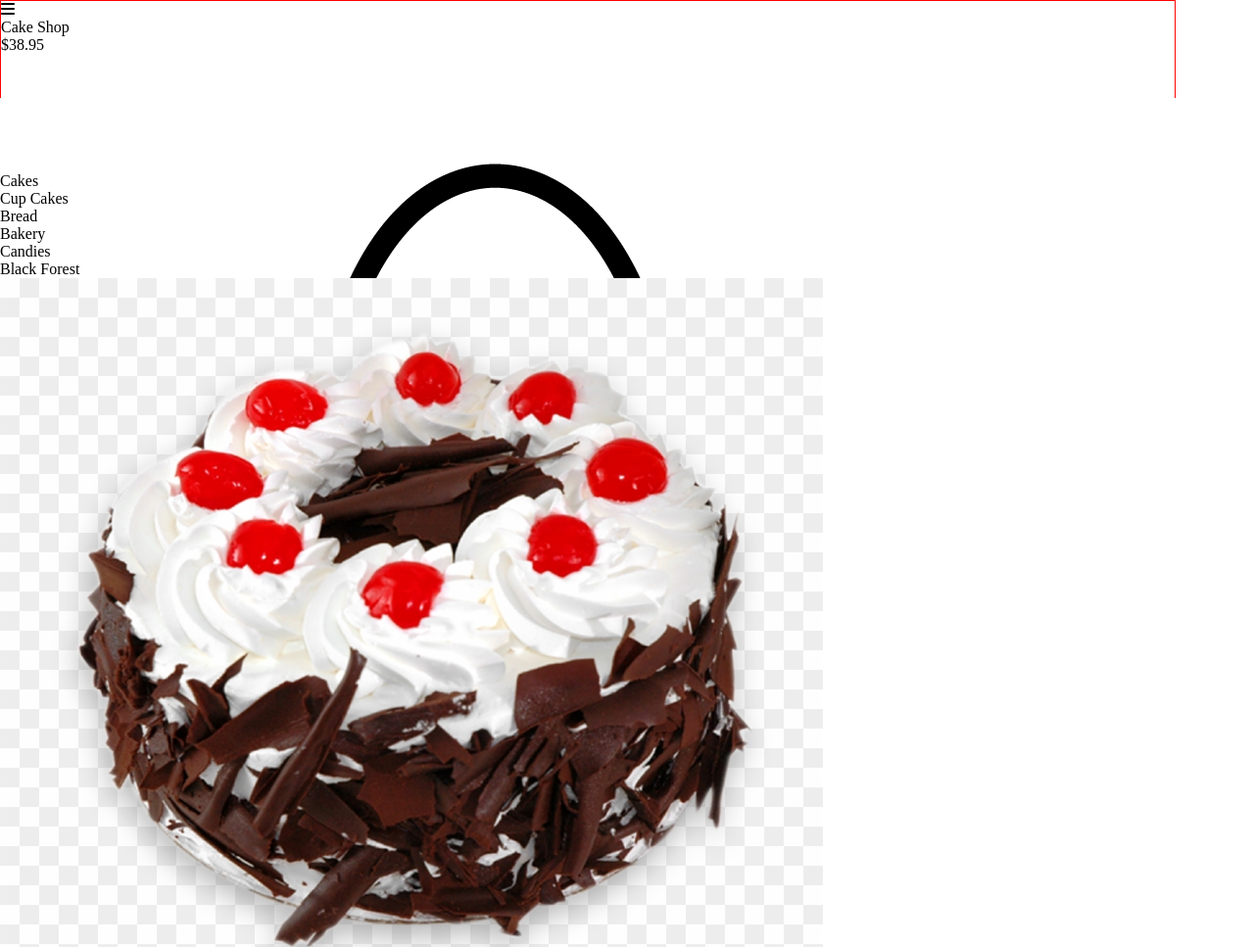
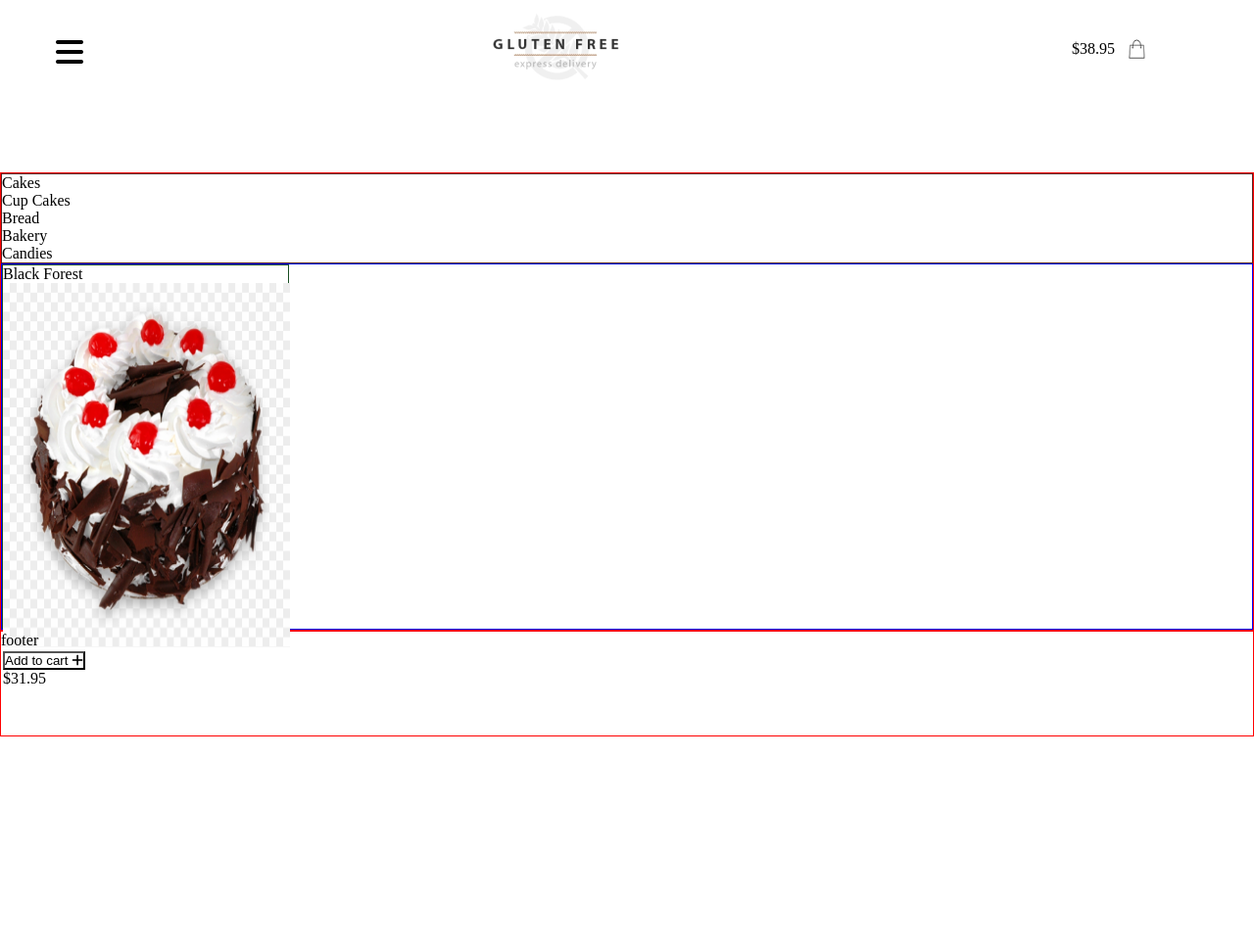
Before and after one commit to kallyas/cakeshop, a plain HTML site: page index.html in a window 1280 px wide. Shown: the top 967 px of the page at 98% size. After the commit the page ends 800 px from the top, so only its background shows below. Drawn offline with Linux system fonts and the light colour scheme.

Commit message:
added styling

```diff
--- a/css/style.css
+++ b/css/style.css
@@ -12,14 +12,95 @@ html {
 
 header {
   height: 176px;
+  display: grid;
+  grid-template-columns: 1fr 1fr 1fr;
 }
 
 nav {
   height: 100px;
   width: 1200px;
-  border: 1px solid red;
+  /* border: 1px solid red; */
+  grid-column: 2/3;
+  display: flex;
+  /* border-bottom: 1px solid #dfdcdc;
+  box-shadow: 0px 4px 10px #e1dfdf; */
 }
 
 main {
   width: 100%;
 }
+
+.total {
+  display: flex;
+  align-items: center;
+  text-align: right;
+}
+
+.total img {
+  height: 25px;
+  margin-left: 10px;
+  cursor: pointer;
+}
+
+.total-p {
+  display: flex;
+  align-items: flex-end;
+  text-align: right;
+  margin-left: 450px;
+}
+
+.menu {
+  align-items: flex-start;
+}
+
+.menu {
+  align-items: flex-start;
+  position: relative;
+  display: flex;
+  margin-top: 35px;
+  font-size: 2rem;
+  cursor: pointer;
+  margin-left: 15px;
+  padding: 2px;
+}
+
+.logo p {
+  align-items: center;
+}
+
+.logo {
+  align-content: center;
+  align-items: center;
+  position: relative;
+  display: flex;
+  flex-basis: content;
+  margin-left: 400px;
+}
+
+main {
+  border: 1px solid red;
+}
+
+footer {
+  border: 1px solid red;
+  height: 108px;
+}
+
+.sorting-nav {
+  border: 1px solid rgb(90, 32, 32);
+}
+
+.products-container {
+  border: 1px solid blue;
+}
+
+.product-card {
+  border: 1px solid #194e22;
+  width: 293px;
+  height: 372px;
+}
+
+.card-body img {
+  width: 293px;
+  height: 372px;
+}
--- a/index.html
+++ b/index.html
@@ -1,11 +1,13 @@
 <!DOCTYPE html>
 <html lang="en">
-
   <head>
-	<meta charset="UTF-8">
-	<meta name="viewport" content="width=device-width, initial-scale=1.0">
-	<script src="https://kit.fontawesome.com/0d67f6bb4c.js" crossorigin="anonymous"></script>
-	<link rel="stylesheet" href="./css/style.css">
+    <meta charset="UTF-8" />
+    <meta name="viewport" content="width=device-width, initial-scale=1.0" />
+    <script
+      src="https://kit.fontawesome.com/0d67f6bb4c.js"
+      crossorigin="anonymous"
+    ></script>
+    <link rel="stylesheet" href="./css/style.css" />
     <title>Cake shop</title>
   </head>
   <header class="head">
@@ -14,11 +16,11 @@
         <i class="fas fa-bars"></i>
       </div>
       <div class="logo">
-			<p>Cake Shop</p>
+        <img src="./images/logo.png" alt="logo" />
       </div>
       <div class="total">
-			<p>$38.95</p>
-			<img src="./images/shopping-bag.png" alt="cart">
+        <p class="total-p">$38.95</p>
+        <img src="./images/shopping-bag.png" alt="cart" />
       </div>
     </nav>
   </header>
@@ -38,7 +40,7 @@
           <p>Black Forest</p>
         </div>
         <div class="card-body">
-				<img src="./images/black-forest.png" alt="cake-image">
+          <img src="./images/black-forest.png" alt="cake-image" />
         </div>
         <div class="card-footer">
           <button>Add to cart <i class="fas fa-plus"></i></button>
@@ -48,11 +50,10 @@
     </div>
   </main>
   <footer>
-
+    footer
   </footer>
 
   <body>
     <script src="./js/app.js"></script>
   </body>
-
 </html>
```
Also changed, not shown: images/logo.png (added). Lines whose indentation alone changed are shown as unchanged.
